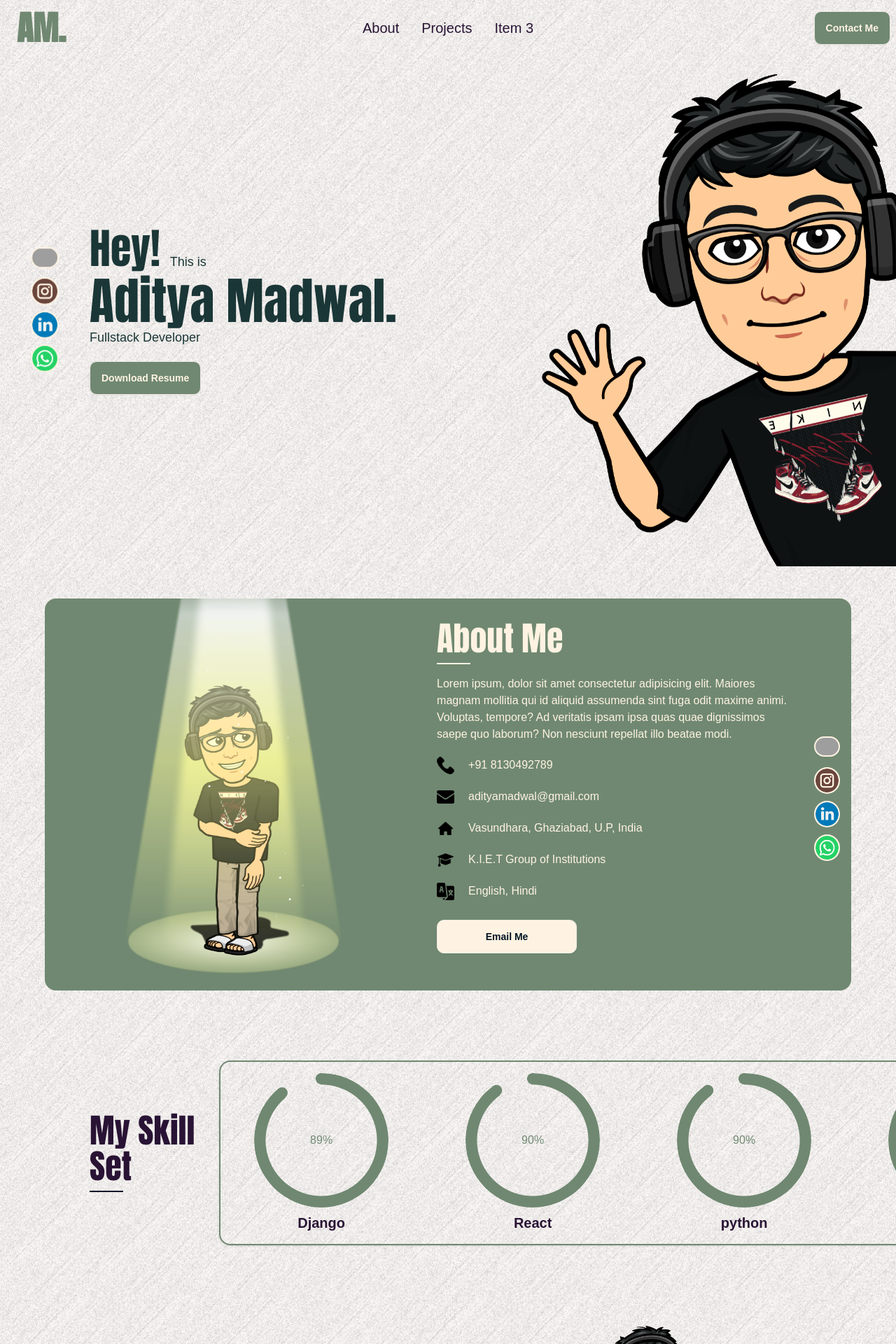
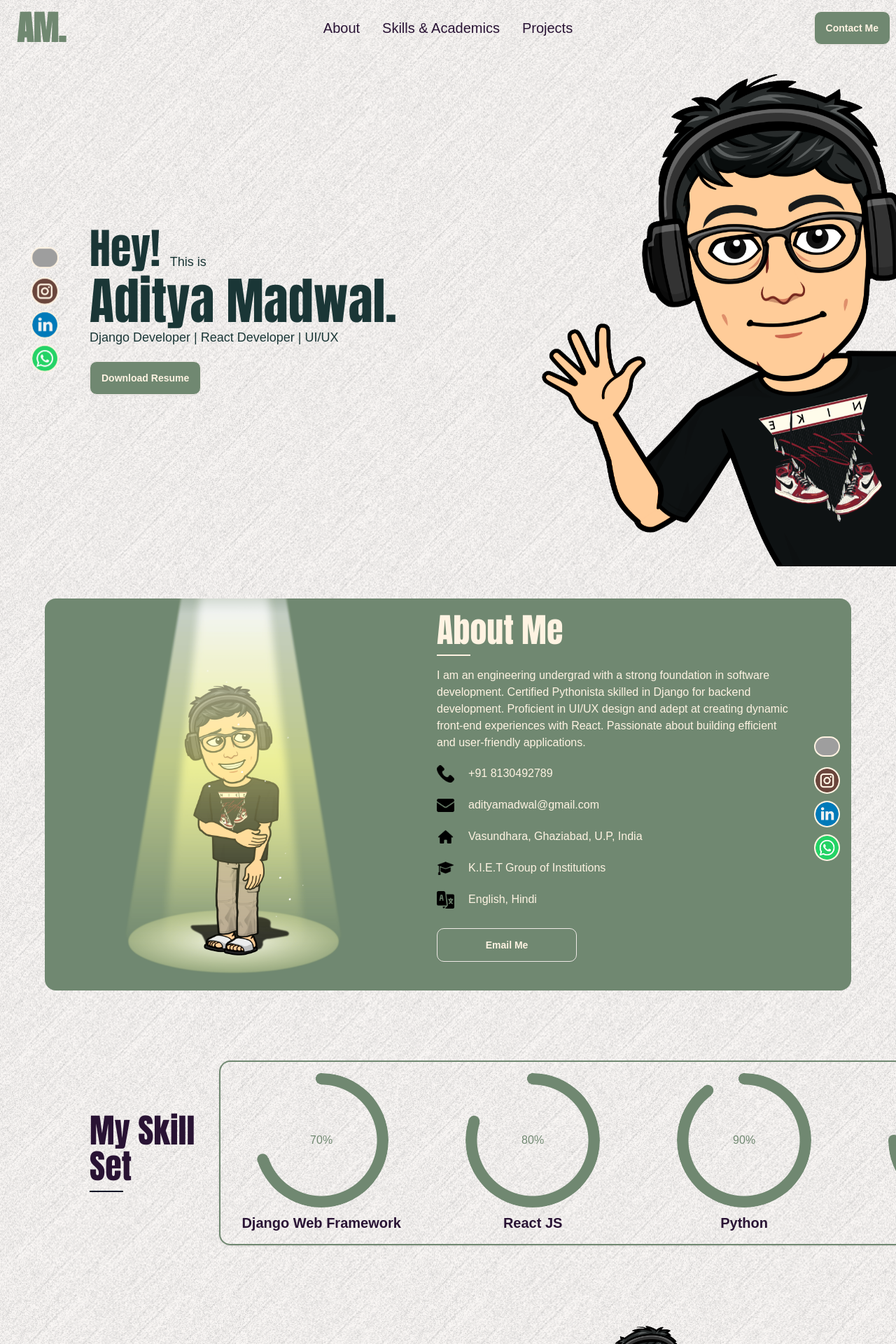
Before and after one commit to Aditya-madwal/Portfolio, a React (Vite) app in the folder Portfolio/: page / in a window 1280 px wide. Shown: the top 1920 px of the page at 70% size. Built offline with nearby package versions, Linux system fonts and the light colour scheme; grey boxes are pictures that could not be loaded; a web font is replaced by a local one.

Commit message:
data added, scrollintoview added

```diff
--- a/Portfolio/src/App.jsx
+++ b/Portfolio/src/App.jsx
@@ -1,4 +1,4 @@
-import { useState } from "react";
+import { useRef, useState } from "react";
 import "./App.css";
 import Navbar from "./components/Navbar";
 import Hero from "./components/Hero";
@@ -10,21 +10,138 @@ import Projects from "./components/Projects";
 import Footer from "./components/Footer";
 
 function App() {
-  const [count, setCount] = useState(0);
-
+  const aboutRef = useRef();
+  const ProjectRef = useRef();
+  const skillRef = useRef();
+  const contactRef = useRef();
   return (
     <div
       className="min-h-screen bg-hero-pattern bg-cover bg-center bg-fixed "
       style={{ cursor: `auto` }}>
+      <div>
+        <div className="navbar m-0 h-[10vh]">
+          <div className="navbar-start">
+            <div className="dropdown">
+              <div
+                tabIndex={0}
+                role="button"
+                className="btn btn-ghost lg:hidden">
+                <svg
+                  xmlns="http://www.w3.org/2000/svg"
+                  className="h-5 w-5"
+                  fill="none"
+                  viewBox="0 0 24 24"
+                  stroke="currentColor">
+                  <path
+                    strokeLinecap="round"
+                    strokeLinejoin="round"
+                    strokeWidth="2"
+                    d="M4 6h16M4 12h8m-8 6h16"
+                  />
+                </svg>
+              </div>
+              <ul
+                tabIndex={0}
+                className="menu menu-sm dropdown-content bg-base-100 rounded-box z-[1] mt-3 w-52 p-2 shadow font-semibold">
+                <li>
+                  <button
+                    onClick={() => {
+                      aboutRef.current?.scrollIntoView({
+                        behavior: "smooth",
+                      });
+                    }}>
+                    About
+                  </button>
+                </li>
+                <li>
+                  <button
+                    onClick={() => {
+                      skillRef.current?.scrollIntoView({
+                        behavior: "smooth",
+                      });
+                    }}>
+                    Skills & Academics
+                  </button>
+                </li>
+                <li>
+                  <button
+                    onClick={() => {
+                      ProjectRef.current?.scrollIntoView({
+                        behavior: "smooth",
+                      });
+                    }}>
+                    Projects
+                  </button>
+                </li>
+              </ul>
+            </div>
+            <a className="btn logo-font nav-logo">AM.</a>
+          </div>
+          <div className="navbar-center hidden lg:flex">
+            <ul className="menu menu-horizontal px-1 text-xl">
+              <li>
+                <button
+                  onClick={() => {
+                    aboutRef.current?.scrollIntoView({
+                      behavior: "smooth",
+                    });
+                  }}>
+                  About
+                </button>
+              </li>
+              <li>
+                <button
+                  onClick={() => {
+                    skillRef.current?.scrollIntoView({
+                      behavior: "smooth",
+                    });
+                  }}>
+                  Skills & Academics
+                </button>
+              </li>
+              <li>
+                <button
+                  onClick={() => {
+                    ProjectRef.current?.scrollIntoView({
+                      behavior: "smooth",
+                    });
+                  }}>
+                  Projects
+                </button>
+              </li>
+            </ul>
+          </div>
+          <div className="navbar-end">
+            <button
+              className="btn font-bold  w-fit"
+              style={{ zIndex: 3 }}
+              onClick={() => {
+                contactRef.current?.scrollIntoView({
+                  behavior: "smooth",
+                });
+              }}>
+              Contact Me
+            </button>
+          </div>
+        </div>
+      </div>
+      {/* ------------------------------------ */}
       <div className="app-container">
-        <Navbar />
         <Hero />
-        <About />
-        <Skillset />
-        <Edu />
+        <div id="aboutdiv" ref={aboutRef}>
+          <About />
+        </div>
+        <div ref={skillRef}>
+          <Skillset />
+          <Edu />
+        </div>
         <Exp />
-        <Projects />
-        <Footer />
+        <div ref={ProjectRef}>
+          <Projects />
+        </div>
+        <div ref={contactRef}>
+          <Footer />
+        </div>
       </div>
     </div>
   );
--- a/Portfolio/src/assets/data..js
+++ b/Portfolio/src/assets/data..js
@@ -5,7 +5,7 @@ export const experience = [
         firm: "KIET Group of Institutions",
         role: "GFX Designer",
         timeperiod: "Aug 2023 - July 2024",
-        desc: "lsbdjsbdj bdwed edhwehdweh dwed wehdowehdweh di"
+        desc: "Designed and created magazine pages for the Computer Science department, collaborating with the editorial team to enhance reader engagement through strategic use of color, typography, and imagery. Managed multiple tasks, met all deadlines, and facilitated bi-weekly strategy meetings with administration."
     },
     {
         id: 2,
@@ -13,7 +13,7 @@ export const experience = [
         firm: "Microsoft",
         role: "Web Developer",
         timeperiod: "July 2024 - Present",
-        desc: "lsbdjsbdj bdwed edhwehdweh dwed wehdowehdweh di"
+        desc: "Web Developer with experience in React contributing to web development projects within the MLSA group at KIET."
     },
 ]
 
@@ -22,8 +22,8 @@ export const projects = [
         id: 1,
         title: "HealthBond",
         description: "HealthBond is a web application built using Django, JavaScript, HTML, and CSS. It helps individuals with similar illnesses connect and communicate through dedicated chatrooms. Users can register, login, create chatrooms, join existing ones, and manage their profile and chatroom memberships.",
-        techstack: ['Django', 'HTML/CSS', 'Javascript', 'Python', 'WebScokets'],
-        timeperiod: "Apr 2024 - Jun 2024",
+        techstack: ['Django', 'HTML/CSS', 'Javascript', 'Python', 'WebScokets', 'PostgresSQL', 'AJAX', 'Gemini API'],
+        timeperiod: "May 2024 - Jun 2024",
         githublink: "https://github.com/Aditya-madwal/Health-Bond",
     },
     {
@@ -32,58 +32,49 @@ export const projects = [
         description: "Developed a personal portfolio using Tailwind CSS, React, and Daisy UI. The site features a clean, modern design with responsive layouts, showcasing my projects, skills, and experience. Interactive elements and smooth transitions enhance user experience, making it an engaging platform to present my work and professional background.",
         techstack: ['React', 'Tailwind', 'DaisyUI'],
         timeperiod: "Jul 2024 - Jul 2024",
-        githublink: "https://github.com/Aditya-madwal/React-Js-tut/tree/main/counter_project/src"
+        githublink: "https://github.com/Aditya-madwal/Portfolio"
     },
     {
         id: 3,
-        title: "ndkwned",
-        description: "wbuwqbdw",
-        techstack: ['dwqdw', 'dwed', 'edwed'],
-        timeperiod: "jun 2022 - jul 2022",
-        githublink: "https://github.com/Aditya-madwal/React-Js-tut/tree/main/counter_project/src"
+        title: "Sell-n-Buy",
+        description: "Created an e-commerce website using Django, featuring robust functionalities like a shopping cart, review and rating system, and advanced search capabilities. The platform offers a seamless user experience with efficient product management and user-friendly navigation, enabling customers to browse, review, and purchase products effortlessly.",
+        techstack: ['Python', 'Django', 'HTML/CSS', 'PostgresSQL', 'JavaScript', 'AJAX'],
+        timeperiod: "Apr 2024 - May 2022",
+        githublink: "https://github.com/aditya-madwal/sell-and-buy"
     },
     {
         id: 4,
-        title: "ndkwned",
-        description: "wbuwqbdw",
-        techstack: ['dwqdw', 'dwed', 'edwed'],
-        timeperiod: "jun 2022 - jul 2022",
-        githublink: "https://github.com/Aditya-madwal/React-Js-tut/tree/main/counter_project/src"
+        title: "PocketMoney",
+        description: "PocketMoney is a budget tracker web application built with Django, Python, and Tailwind CSS. It provides a user-friendly interface for managing multiple wallets, tracking transactions, and maintaining a record of your expenses.",
+        techstack: ['Python', 'Django', 'Tailwind', 'HTML/CSS', 'JavaScript'],
+        timeperiod: "Feb 2024 - Feb 2024",
+        githublink: "https://github.com/Aditya-madwal/PocketMoney"
     },
-    {
-        id: 5,
-        title: "ndkwned",
-        description: "wbuwqbdw",
-        techstack: ['dwqdw', 'dwed', 'edwed'],
-        timeperiod: "jun 2022 - jul 2022",
-        githublink: "https://github.com/Aditya-madwal/React-Js-tut/tree/main/counter_project/src"
-    },
-
 ]
 
 export const skillset = [
     {
-        title: "Django",
-        percent: "89"
+        title: "Django Web Framework",
+        percent: "70"
     },
     {
-        title: "React",
+        title: "React JS",
+        percent: "80"
+    },
+    {
+        title: "Python",
         percent: "90"
     },
     {
-        title: "python",
-        percent: "90"
+        title: "UI/UX",
+        percent: "75"
     },
     {
-        title: "Django",
-        percent: "89"
+        title: "JavaScript",
+        percent: "60"
     },
     {
-        title: "React",
-        percent: "90"
-    },
-    {
-        title: "python",
-        percent: "90"
+        title: "Figma",
+        percent: "70"
     }
 ]
--- a/Portfolio/src/components/About.jsx
+++ b/Portfolio/src/components/About.jsx
@@ -25,11 +25,11 @@ function About() {
           <span className="fancy-font text-5xl">About Me</span>
           <hr className="about-hr w-[3rem] mt-2 mb-4" />
           <span>
-            Lorem ipsum, dolor sit amet consectetur adipisicing elit. Maiores
-            magnam mollitia qui id aliquid assumenda sint fuga odit maxime
-            animi. Voluptas, tempore? Ad veritatis ipsam ipsa quas quae
-            dignissimos saepe quo laborum? Non nesciunt repellat illo beatae
-            modi.
+            I am an engineering undergrad with a strong foundation in software
+            development. Certified Pythonista skilled in Django for backend
+            development. Proficient in UI/UX design and adept at creating
+            dynamic front-end experiences with React. Passionate about building
+            efficient and user-friendly applications.
           </span>
           <div className="infoblock">
             <img src={phoneCallIcon} alt="phone" />
@@ -51,9 +51,11 @@ function About() {
             <img src={languageIcon} alt="languages" />
             <span>English, Hindi</span>
           </div>
-          <button className="btn mt-7 w-[200px]">
-            <a href="mailto:adityamadwal@gmail.com">Email Me</a>
-          </button>
+          <a
+            href="mailto:adityamadwal@gmail.com"
+            className="btn mt-7 w-[200px] bg-[#fef3e2]">
+            Email Me
+          </a>
         </div>
         <div className="about-socials mt-7 flex flex-col justify-center items-start">
           <button className="btn social-btn w-fit h-fit">
--- a/Portfolio/src/components/Footer.jsx
+++ b/Portfolio/src/components/Footer.jsx
@@ -63,6 +63,7 @@ function Footer() {
             </a>
           </div>
         </nav>
+
         <div className="footer-bitmoji">
           <img src={footerbit} alt="" className="w-[30vw]" />
         </div>
--- a/Portfolio/src/components/Hero.jsx
+++ b/Portfolio/src/components/Hero.jsx
@@ -7,11 +7,6 @@ import heybitmoji from "../assets/bitmojis/hey.png";
 import resume from "../assets/Aditya_Madwal_resume.pdf";
 
 function Hero() {
-  const handleDownload = () => {
-    // Trigger the download using the window location
-    window.location.href = "/resume.pdf";
-  };
-
   return (
     <div className="flex hero-section mb-0">
       <div className="herosocials w-[10%] h-[90vh] flex justify-center items-center">
@@ -51,7 +46,8 @@ function Hero() {
           This is <br />
           <span className="fancy-font text-7xl">Aditya Madwal.</span>
           <br />
-          Fullstack Developer <br />
+          Django Developer | React Developer | UI/UX
+          <br />
           <button className="btn mt-5">
             <a download={resume}>Download Resume</a>
           </button>
```
Also changed, not shown: Portfolio/src/components/Exp.jsx (+7 -6 lines), Portfolio/src/components/ProjectCard.jsx (+7 -9 lines), Portfolio/src/components/Projects.jsx (+5 -3 lines).
